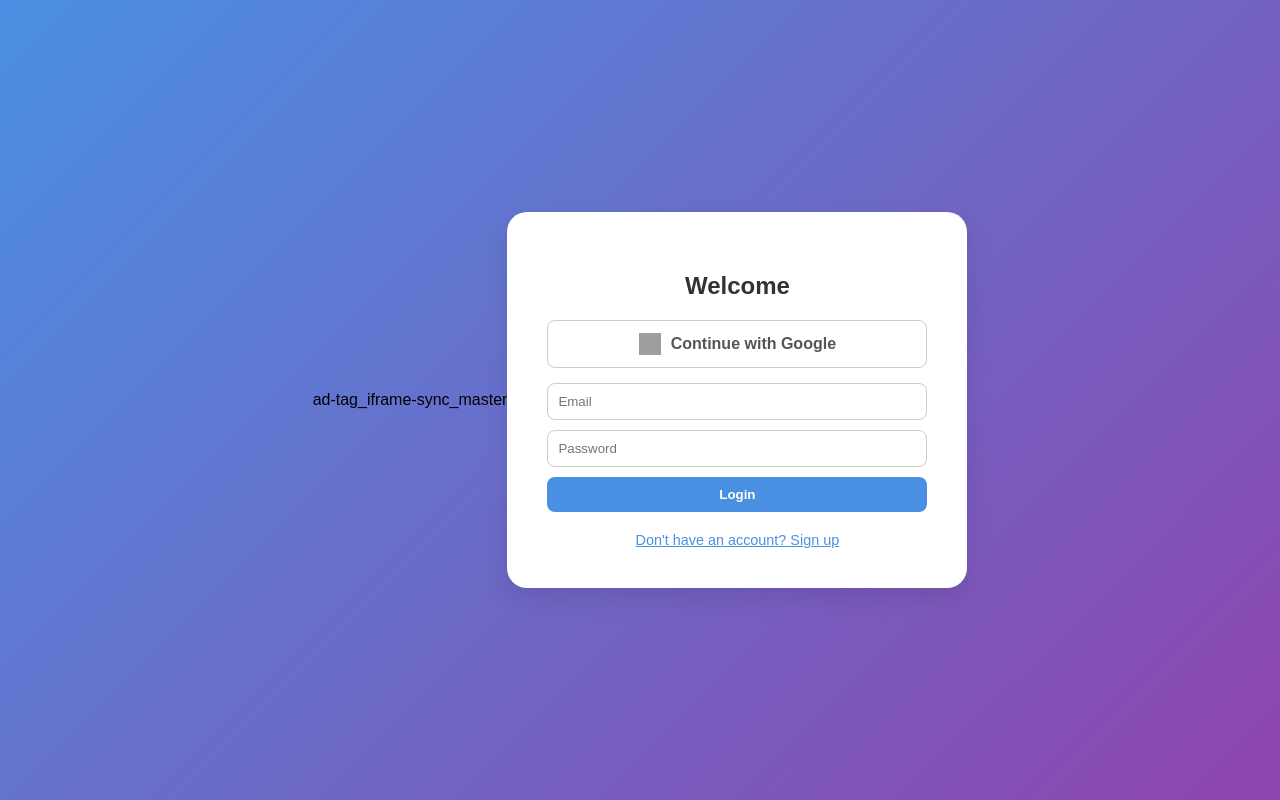
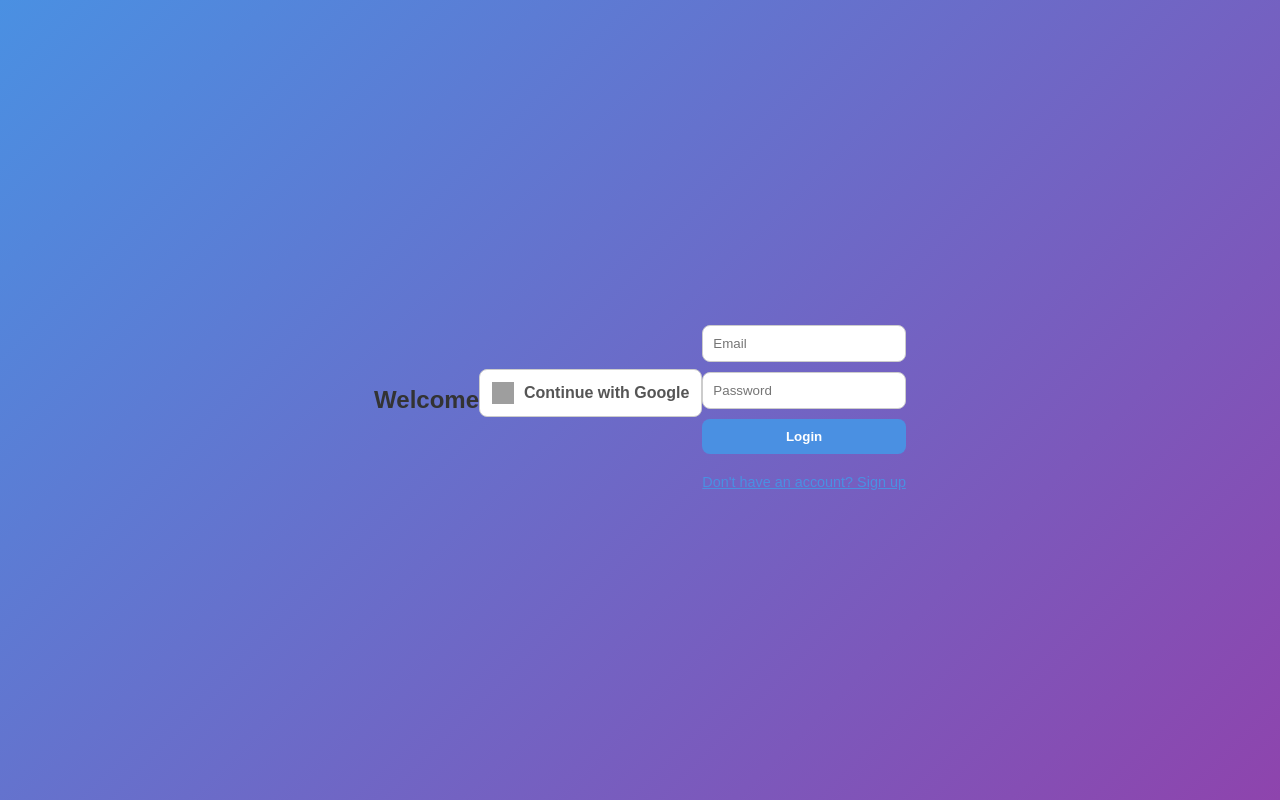
Before and after one commit to Surafel883/take-exam, a Flask app: page / in a window 1280 px wide. Run offline with Flask 3, Linux system fonts and the light colour scheme; some libraries are stand-ins or nearby versions; grey boxes are pictures that could not be loaded.

Commit message:
login.html

```diff
--- a/templates/login.html
+++ b/templates/login.html
@@ -91,19 +91,7 @@
 </head>
 <body>
 
-<!-- top banner -->
-ad-tag_iframe-sync_master
-<script type="text/javascript">
-	atOptions = {
-		'key' : 'ae625f7a196f3cc38c139b12d028835a',
-		'format' : 'iframe',
-		'height' : 300,
-		'width' : 160,
-		'params' : {}
-	};
-</script>
-<script type="text/javascript" src="//www.highperformanceformat.com/ae625f7a196f3cc38c139b12d028835a/invoke.js"></script>
-  <div class="card">
+
     <h2>Welcome</h2>
 
     <!-- Google Login -->
```
